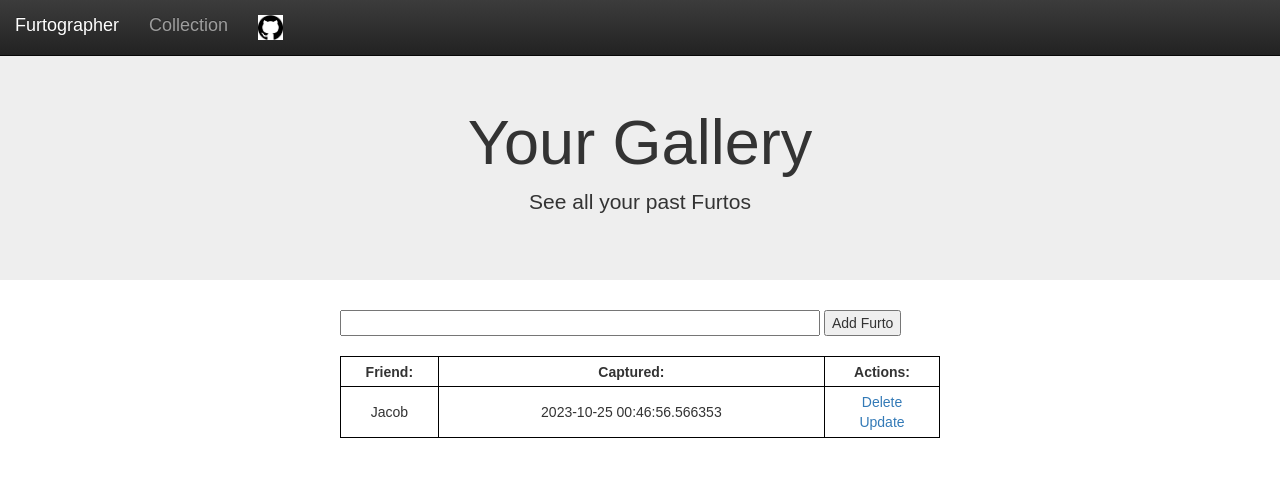
After one commit to pranavbala3/Furtographer, a Flask app: page /collection in a window 1280 px wide. The commit adds this page. Shown: the top 477 px of the page. Run offline with Flask 3, Linux system fonts and the light colour scheme; data comes from the database, SQL or seed files in the repository; both versions use the stored data as it was after the commit; some libraries are stand-ins or nearby versions.

Commit message:
Added Furto Gallery
Initial Furto Gallery created with per session SQLite DB. Can add/update dog name, and delete table entry. Entries ordered by date

```diff
--- a/app.py
+++ b/app.py
@@ -1,7 +1,10 @@
-from flask import Flask, render_template, Response, request
+from flask import Flask, render_template, Response, request, redirect
 import cv2
 import datetime
 import os
+
+from flask_sqlalchemy import SQLAlchemy
+from datetime import datetime
 
 global capture
 capture = 0
@@ -12,6 +15,19 @@ except OSError as error:
     pass
 
 app = Flask(__name__)
+
+app.config['SQLALCHEMY_DATABASE_URI'] = 'sqlite:///test.db'
+db = SQLAlchemy(app)
+
+class Collection(db.Model):
+    id = db.Column(db.Integer, primary_key=True)
+    content = db.Column(db.String(200), nullable=False)
+    completed = db.Column(db.Integer, default=0)
+    date_created = db.Column(db.DateTime, default=datetime.utcnow)
+
+    def __repr__(self):
+        return '<Task %r>' % self.id
+
 
 def generate_frames():
     global capture
@@ -71,5 +87,47 @@ def upload():
         file.save("uploads/" + file.filename)
         return 'File uploaded successfully'
 
+@app.route('/collection', methods=['POST', 'GET'])
+def collection():
+    if request.method == 'POST':
+        task_content = request.form['content']
+        new_furto = Collection(content=task_content)
+
+        try:
+            db.session.add(new_furto)
+            db.session.commit()
+            return redirect('/collection')
+        except:
+            return 'There was an issue adding your furto! Sorry!'
+    else:
+        tasks = Collection.query.order_by(Collection.date_created).all()
+        return render_template('collection.html', title='View Collection', tasks=tasks)
+
+@app.route('/delete/<int:id>')
+def delete(id):
+    furto_to_delete = Collection.query.get_or_404(id)
+
+    try:
+        db.session.delete(furto_to_delete)
+        db.session.commit()
+        return redirect('/collection')
+    except:
+        return 'There was a problem deleting that task'
+
+@app.route('/update/<int:id>', methods=['GET', 'POST'])
+def update(id):
+    furto = Collection.query.get_or_404(id)
+
+    if request.method == 'POST':
+        furto.content = request.form['content']
+
+        try:
+            db.session.commit()
+            return redirect('/collection')
+        except:
+            return 'There was an issue updating your furto, so sorry!'
+    else:
+        return render_template('update.html', task=furto)
+
 if __name__ == '__main__':
     app.run(debug=True)
--- a/static/main.css
+++ b/static/main.css
@@ -5,3 +5,41 @@
     align-items: center;
     height: 100vh;
 }
+
+body, html {
+    margin: 0;
+    font-family: sans-serif;
+    background-color: rgb(255, 255, 255);
+}
+
+.content {
+    margin: 0 auto ;
+    width: 600px;
+}
+
+table, td, th {
+    border: 1px solid #000000;
+}
+
+table {
+    border-collapse: collapse;
+    width: 100%;
+}
+
+th {
+    height: 30px;
+    text-align: center;
+}
+
+td {
+    text-align: center;
+    padding: 5px;
+}
+
+.form {
+    margin-top: 20px;
+}
+
+#content {
+    width: 80%;
+}
--- /dev/null
+++ b/templates/base.html
@@ -0,0 +1,36 @@
+<!DOCTYPE html>
+<html lang="en">
+<head>
+    <meta charset="utf-8" />
+    <meta http-equiv="X-UA-Compatible" content="IE=edge" />
+    <meta name="viewport" content="width=device-width, initial-scale=1" />
+    {% block head %}{% endblock %}
+    <link rel="stylesheet" href="https://maxcdn.bootstrapcdn.com/bootstrap/3.3.7/css/bootstrap.min.css" integrity="sha384-BVYiiSIFeK1dGmJRAkycuHAHRg32OmUcww7on3RYdg4Va+PmSTsz/K68vbdEjh4u" crossorigin="anonymous" />
+    <link rel="stylesheet" href="https://maxcdn.bootstrapcdn.com/bootstrap/3.3.7/css/bootstrap-theme.min.css" integrity="sha384-rHyoN1iRsVXV4nD0JutlnGaslCJuC7uwjduW9SVrLvRYooPp2bWYgmgJQIXwl/Sp" crossorigin="anonymous" />
+    <link rel="stylesheet" href="./static/main.css" />
+    <script src="https://ajax.googleapis.com/ajax/libs/jquery/3.3.1/jquery.min.js"></script>
+    <script src="https://cdn.plot.ly/plotly-latest.min.js"></script>
+    {% if title %}
+    <title>{{ title }}</title>
+    {% else %}
+        <title>Furtographer</title>
+    {% endif %}
+</head>
+
+<body>
+    <nav class="navbar navbar-inverse navbar-fixed-top">
+        <div class="navbar-header">
+            <a class="navbar-brand" href="/">Furtographer</a>
+            <a class="navbar-brand" href="/collection">Collection</a>
+        </div>
+        <div id="navbar" class="collapse navbar-collapse">
+            <ul class="nav navbar-nav">
+                <li>
+                    <a href="https://github.com/pranavbala3/Furtographer"><img src="/Users/Pranav/Documents/GitHub/Furtographer/images/github_logo.png" width="25" height="25" alt="github" /></a>
+                </li>
+            </ul>
+        </div>
+    </nav>
+    {% block body %}{% endblock %}
+</body>
+</html>
--- /dev/null
+++ b/templates/collection.html
@@ -0,0 +1,41 @@
+{% extends 'base.html' %}
+
+{% block head %}
+{% endblock %}
+
+{% block body %}
+<div class="jumbotron">
+    <div class="container">
+        <br></br>
+        <h1 class="text-center">Your Gallery</h1>
+        <p class="text-center">See all your past Furtos</p>
+    </div>
+</div>
+
+<div class="content">
+    <form action="/collection" method="POST">
+        <input type="text" name="content" id="content">
+        <input type="submit" value="Add Furto">
+    </form>
+
+    <table>
+        <tr>
+            <th>Friend:</th>
+            <th>Captured:</th>
+            <th>Actions:</th>
+        </tr>
+        <br>
+        {% for task in tasks %}
+            <tr>
+                <td>{{ task.content }}</td>
+                <td>{{ task.date_created }}</td>
+                <td>
+                    <a href="/delete/{{task.id}}">Delete</a>
+                    <br>
+                    <a href="/update/{{task.id}}">Update</a>
+                </td>
+            </tr>
+        {% endfor %}
+    </table>
+</div>
+{% endblock %}
--- a/templates/index.html
+++ b/templates/index.html
@@ -20,6 +20,7 @@
         <nav class="navbar navbar-inverse navbar-fixed-top">
             <div class="navbar-header">
                 <a class="navbar-brand" href="/">Furtographer</a>
+                <a class="navbar-brand" href="/collection">Collection</a>
             </div>
             <div id="navbar" class="collapse navbar-collapse">
                 <ul class="nav navbar-nav">
```
Also changed, not shown: templates/update.html (added, +21 -0 lines), instance/test.db (added).
